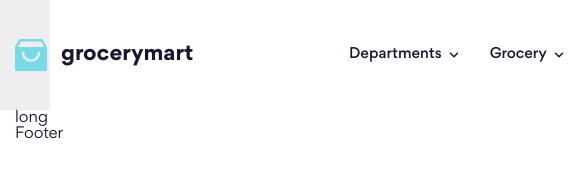
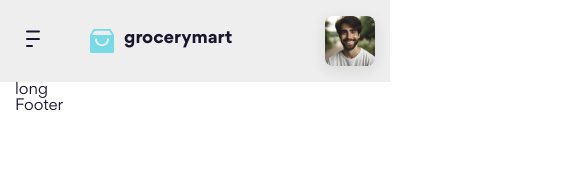
Before and after one commit to longtq2501/Personal-project, a website: page index.html in a window 390 px wide. Shown: the top 176 px of the page, 585 px wide, since content can reach past the window. Drawn offline with Linux system fonts and the light colour scheme.

Commit message:
responsive header

```diff
--- a/scss/abstract/_mixin.scss
+++ b/scss/abstract/_mixin.scss
@@ -1,5 +1,4 @@
 $grid-breakpoints: (
-  xs: 0,
   sm: 576px,
   md: 768px,
   lg: 992px,
--- a/scss/components/_logo.scss
+++ b/scss/components/_logo.scss
@@ -1,3 +1,5 @@
+@use "../abstract";
+
 @mixin widthHeight($width, $height) {
   width: $width;
   height: $height;
@@ -6,12 +8,32 @@
 .logo {
   display: flex;
   align-items: center;
-    gap: 1.4rem;
+  gap: 1.4rem;
+
+  @include abstract.breakpoint(sm) {
+
+  }
+
+  @include abstract.breakpoint(lg) {
+    gap: 1rem;
+    margin-left: 3.9rem;
+  }
+
   &__title {
     @include widthHeight(14.4rem, 3.2rem);
     color: var(--text-color);
     font-size: 2.2rem;
     font-weight: 700;
     line-height: 145.455%;
+
+    @include abstract.breakpoint(lg) {
+      font-size: 1.8rem;
+    }
+  }
+
+  &__img {
+    @include abstract.breakpoint(lg) {
+      @include widthHeight(2.4rem, 2.4rem);
+    }
   }
 }
--- a/scss/layout/_header.scss
+++ b/scss/layout/_header.scss
@@ -12,24 +12,40 @@
 
 .header {
   background: var(--header-bg-color);
-  @include abstract.breakpoint(lg) {
-    width: 100px;
-  }
-
-  @include abstract.breakpoint(sm) {
-    width: 50px;
-  }
 }
 
 .top-bar {
   @extend %flexItemCenter;
   padding: 3rem 0rem;
+  @include abstract.breakpoint(sm) {
+    padding: 1.6rem 0rem;
+  }
+
+  @include abstract.breakpoint(lg) {
+    padding: 1.6rem 0rem;
+  }
+
+  &__more {
+    display: none;
+
+    @include abstract.breakpoint(lg) {
+      display: block;
+    }
+  }
 }
 
 .navbar {
+  margin-left: 14.4rem;
+  @include abstract.breakpoint(xl) {
+    margin-left: 5rem;
+  }
+
+  @include abstract.breakpoint(lg) {
+    display: none;
+  }
+
   &__list {
     @extend %flexItemCenter;
-    margin-left: 14.4rem;
     gap: 3rem;
   }
 
@@ -63,6 +79,10 @@
     @extend %flexItemCenter;
     background: var(--top-act-bg-group);
     border-radius: 0.8rem;
+
+    @include abstract.breakpoint(sm) {
+      display: none;
+    }
   }
 
   &__btn {
@@ -78,6 +98,9 @@
 
     &--search {
       padding: 1.3rem;
+      @include abstract.breakpoint(lg) {
+        display: none;
+      }
     }
   }
 
--- a/template/header.html
+++ b/template/header.html
@@ -1,5 +1,10 @@
 <div class="container">
   <div class="top-bar">
+    <!-- More -->
+    <button class="icon top-bar__more">
+      <img src="./assets/icons/more.svg" alt="" class="top-bar__more--icon">
+    </button>
+
     <!-- Logo -->
     <a href="./" class="logo">
       <img src="./assets/icons/logo.svg" alt="grocerymart" class="logo__img" />
```
Also changed, not shown: assets/css/main.css, assets/icons/more.svg (added), 1 other file.
